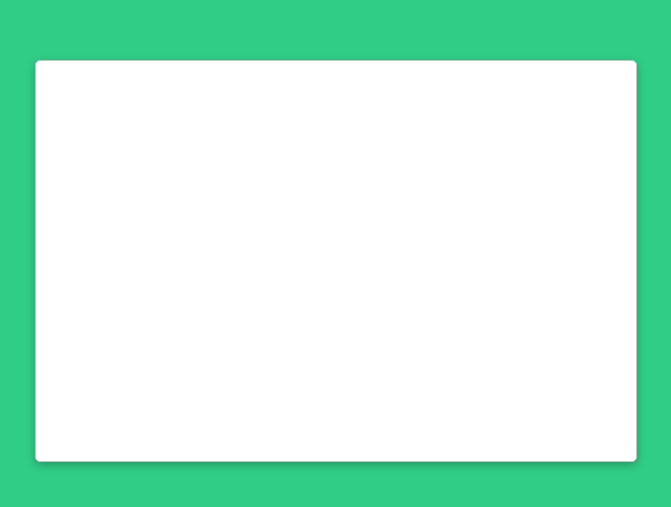
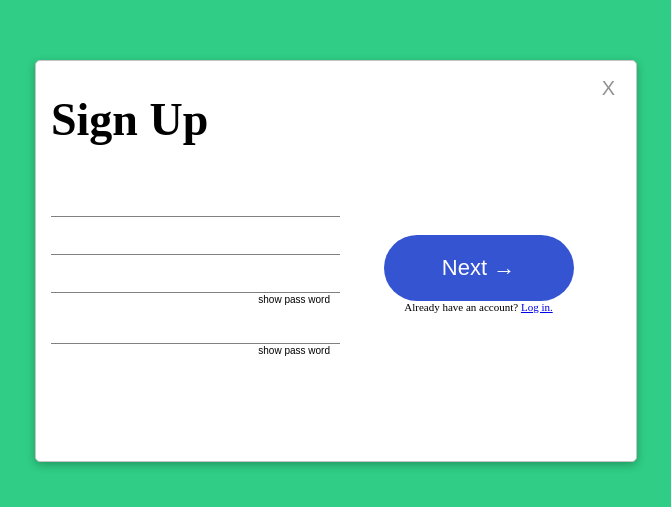
Before and after one commit to rafaelassumpcao/elevential, a plain HTML site: page index.html in a window 1280 px wide. Shown: the part 139-646 px from the top of the page, without its empty margins (304-975 px from the left). Drawn offline with Linux system fonts and the light colour scheme.

Commit message:
inital structure

```diff
--- a/index.html
+++ b/index.html
@@ -1,5 +1,6 @@
 <!doctype html>
 <html>
+
 <head>
 	<title>Desafio Elevential</title>
 	<meta charset="utf-8">
@@ -7,12 +8,35 @@
 	<link rel="shortcut icon" href="favicon.ico">
 	<link rel="stylesheet" href="styles.css">
 </head>
+
 <body>
 	<div class="container">
+
 		<div class="box box-border">
+			<div class="col-6">
+				<h1 class="sign">Sign Up</h1>
+				<div class="sign-form">
+					<input type="text" name="fullName" value="">
+					<input type="email" name="email" value="">
+					<input type="password" name="" value="">
+					<button class="btn-password" type="">show pass word</button>
+					<input type="passwrod" name="" value="">
+					<button class="btn-password" type="">show pass word</button>
+				</div>
+
+			</div>
+
+			<div class="col-6 left">
+				<button class="close" type="">X</button>
+				<div class="sign-area">
+					<button class="next self-center" type="">Next &#8594;</button>
+					<span class="self-center txt-sm">Already have an account? <a href="https://www.elevential.com/">Log in.</a></span>
+				</div>
+			</div>
 
 		</div>
 	</div>
 	<script src="script.js"></script>
 </body>
+
 </html>
--- a/styles.css
+++ b/styles.css
@@ -10,10 +10,12 @@ body {
 }
 
 .box {
-	width: 600px;
-	height: 400px;
+	width: 570px;
+	height: 370px;
 	margin: auto;
 	background-color: white;
+	display: flex;
+	flex-direction: row;
 }
 
 .box-border {
@@ -24,4 +26,99 @@ body {
 	-webkit-border-radius: 5px;
 	-moz-border-radius: 5px;
 	border-radius: 5px;
+	padding: 15px;
 }
+
+.col-6 {
+	flex-grow: 1;
+	display: flex;
+	flex-direction: column;
+	justify-content: space-around;
+	max-width: 285px;
+}
+
+.close {
+	align-self: flex-end;
+	background: none;
+	border: none;
+	font-size: 20px;
+	color: #929292;
+}
+
+input {
+	border: none;
+	border-bottom: 1px solid grey;
+	width: 100%;
+	margin-top: 20px;
+	outline: none;
+	color: lightgray;
+}
+
+.sign-form > input:focus {
+	-webkit-animation-name: inputFocus;
+	-webkit-animation-duration: 2s;
+	animation-name: inputFocus;
+	animation-duration: 2s;
+	border-bottom: 2px solid blue;
+}
+
+.sign {
+	font-size: 46px;
+	margin: 0px;
+}
+
+.sign-form {
+	height: 250px;
+}
+
+.btn-password {
+	background: none;
+	border: none;
+	align-content: center;
+	float: right;
+	font-size: 10px;
+}
+
+.left {
+	justify-content: initial;
+}
+
+.sign-area {
+	display: flex;
+	flex-direction: column;
+	flex-grow: 2;
+	justify-content: center;
+}
+
+.next {
+	align-self: center;
+	padding: 20px;
+	width: 190px;
+	background-color: #3554D1;
+	color: white;
+	border-radius: 50px;
+	border: none;
+	font-size: 22px;
+}
+
+.self-center {
+	align-self: center;
+}
+
+.txt-sm {
+	font-size: 11px;
+}
+
+
+/* Safari 4.0 - 8.0 */
+@-webkit-keyframes inputFocus {
+	from   {border-bottom:2px solid blueviolet;}
+	to  {border-bottom:2px solid blue;}
+}
+
+/* Standard syntax */
+@keyframes inputFocus {
+	from   {border-bottom:2px solid blueviolet;}
+	to  {border-bottom:2px solid blue;}
+
+}
```
